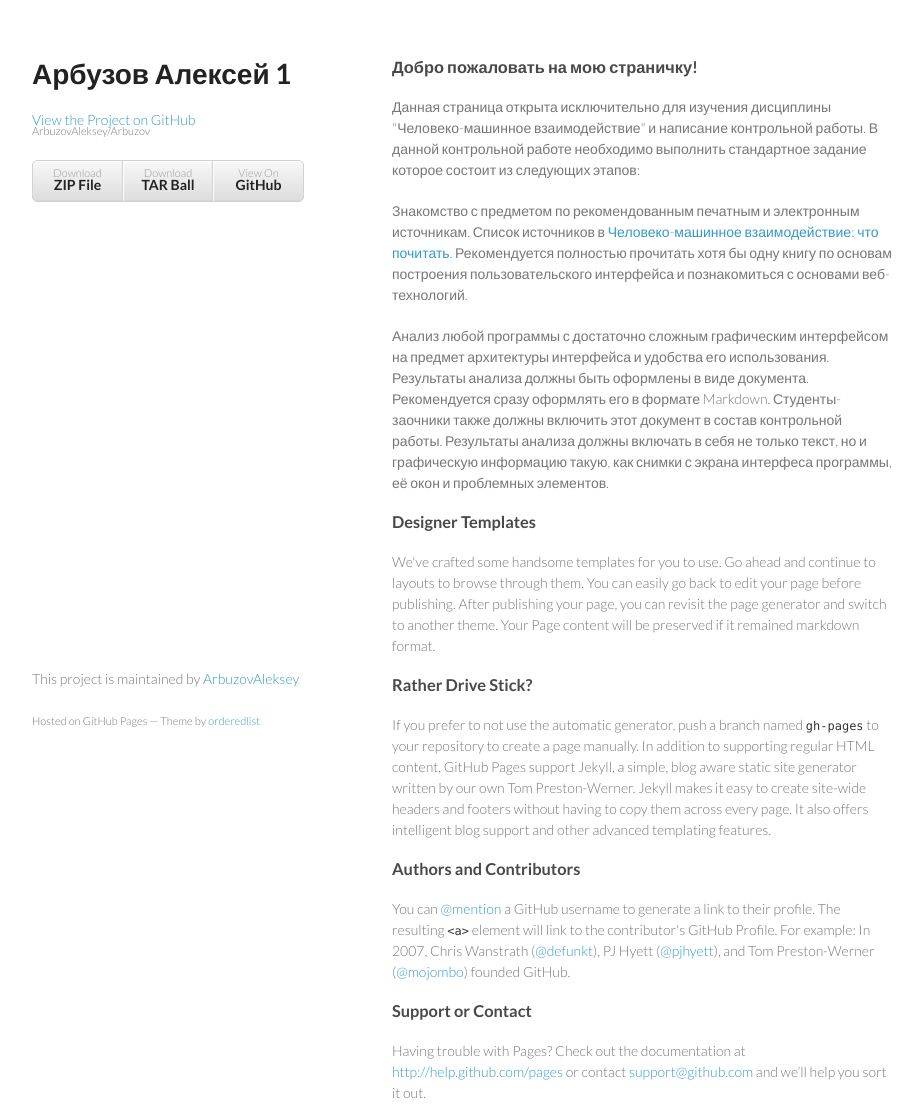
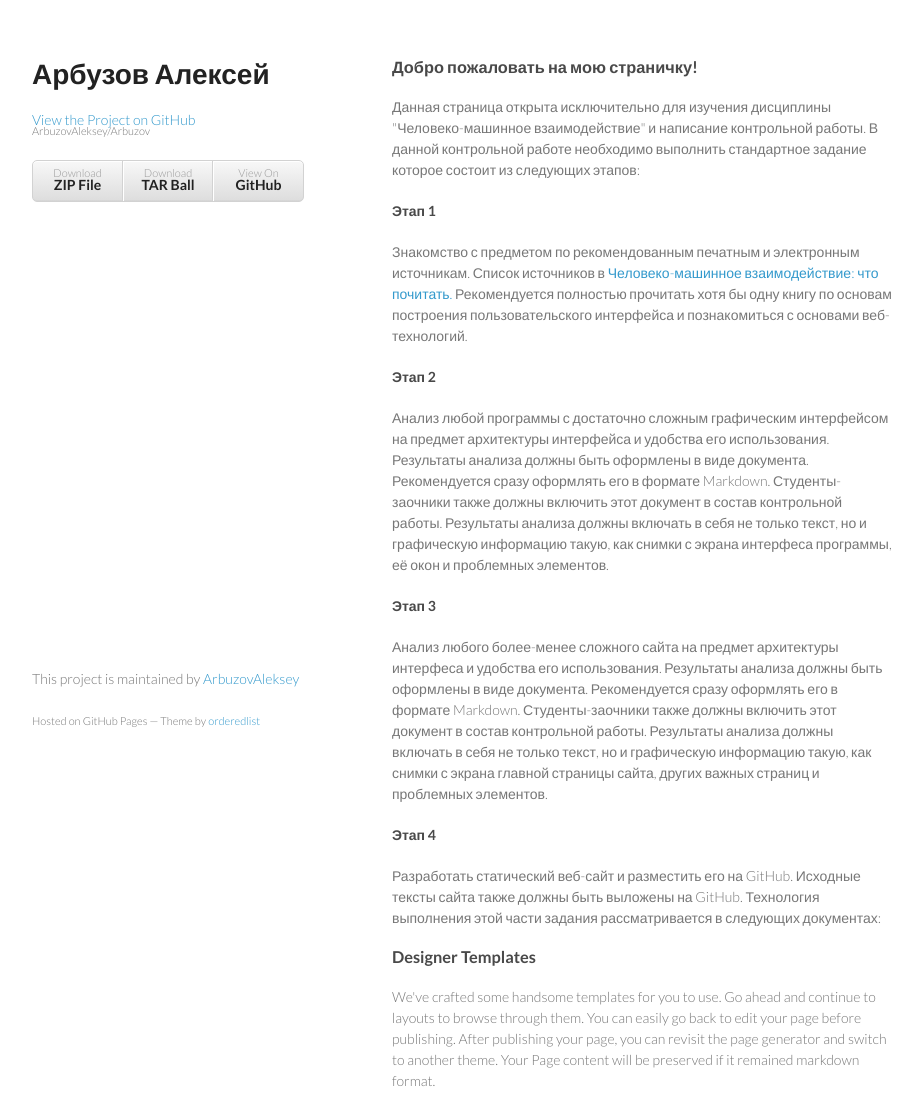
Before and after one commit to ArbuzovAleksey/Arbuzov, a plain HTML site: page index.html in a window 1280 px wide. Shown: the top 1106 px of the page, without its empty margins (178-1100 px from the left). Drawn offline with Linux system fonts and the light colour scheme.

Commit message:
Update index.html

```diff
--- a/index.html
+++ b/index.html
@@ -15,7 +15,7 @@
   <body>
     <div class="wrapper">
       <header>
-        <h1>Арбузов Алексей 1</h1>
+        <h1>Арбузов Алексей</h1>
         <p></p>
 
         <p class="view"><a href="https://github.com/ArbuzovAleksey/Arbuzov">View the Project on GitHub <small>ArbuzovAleksey/Arbuzov</small></a></p>
@@ -33,9 +33,21 @@
 
 <p>Данная страница открыта исключительно для изучения дисциплины "Человеко-машинное взаимодействие" и написание контрольной работы. В данной контрольной работе необходимо выполнить стандартное задание которое состоит из следующих этапов:</p>
 
+<h4>Этап 1</h4>
+
 <p>Знакомство с предметом по рекомендованным печатным и электронным источникам. Список источников в <a href = "http://easimonenko.bitbucket.org/notices/hci-what-to-read.html">Человеко-машинное взаимодействие: что почитать.</a> Рекомендуется полностью прочитать хотя бы одну книгу по основам построения пользовательского интерфейса и познакомиться с основами веб-технологий.</p>
 
+<h4>Этап 2</h4>
+
 <p>Анализ любой программы с достаточно сложным графическим интерфейсом на предмет архитектуры интерфейса и удобства его использования. Результаты анализа должны быть оформлены в виде документа. Рекомендуется сразу оформлять его в формате Markdown. Студенты-заочники также должны включить этот документ в состав контрольной работы. Результаты анализа должны включать в себя не только текст, но и графическую информацию такую, как снимки с экрана интерфеса программы, её окон и проблемных элементов.</p>
+
+<h4>Этап 3</h4>
+
+<p>Анализ любого более-менее сложного сайта на предмет архитектуры интерфеса и удобства его использования. Результаты анализа должны быть оформлены в виде документа. Рекомендуется сразу оформлять его в формате Markdown. Студенты-заочники также должны включить этот документ в состав контрольной работы. Результаты анализа должны включать в себя не только текст, но и графическую информацию такую, как снимки с экрана главной страницы сайта, других важных страниц и проблемных элементов.</p>
+
+<h4>Этап 4</h4>
+
+<p>Разработать статический веб-сайт и разместить его на GitHub. Исходные тексты сайта также должны быть выложены на GitHub. Технология выполнения этой части задания рассматривается в следующих документах:</p>
 
 <h3>
 <a name="designer-templates" class="anchor" href="#designer-templates"><span class="octicon octicon-link"></span></a>Designer Templates</h3>
```
